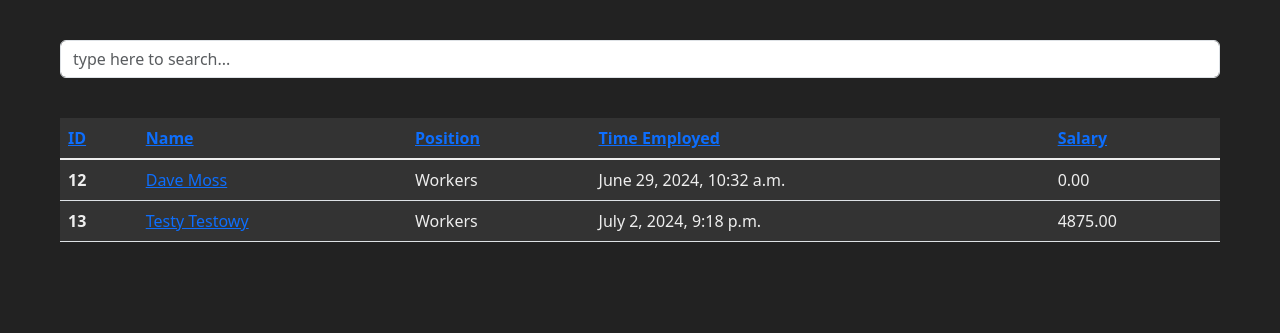
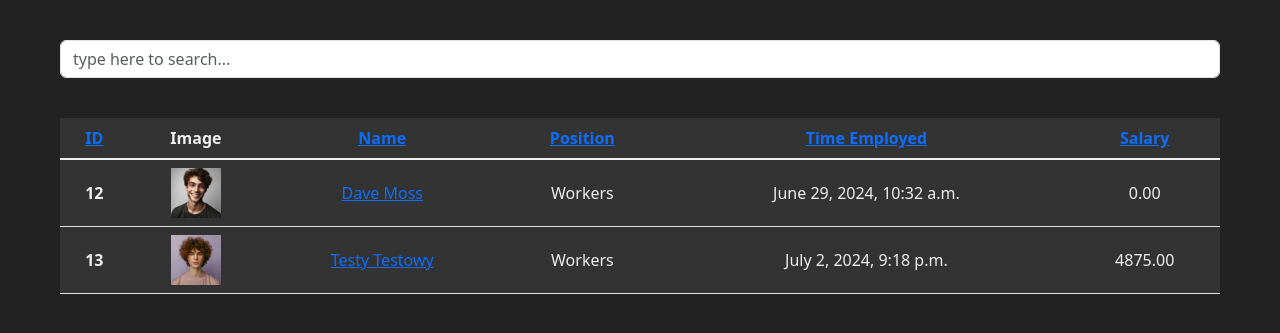
Before and after one commit to EnjoyGray/company-staff, a Django app: page /employers/ in a window 1280 px wide. Shown: the part 56-389 px from the top of the page. Run offline with Django 5.2, Linux system fonts and the light colour scheme; data comes from the database, SQL or seed files in the repository.

Commit message:
add user profil picture for table

```diff
--- a/cstaff/static/cstaff/css/styles.css
+++ b/cstaff/static/cstaff/css/styles.css
@@ -184,6 +184,16 @@ td {
     height: 100%;
 }
 
+.mp-img--small {
+    max-width: 50px;
+    height: 100%;
+}
+
+.text-align-c {
+    text-align: center;
+    vertical-align: middle;
+}
+
 .mp-header-text {
     display: flex;
     flex-direction: column;
--- a/cstaff/templates/cstaff/employers.html
+++ b/cstaff/templates/cstaff/employers.html
@@ -7,8 +7,9 @@
 <section class="mcontainer">
     <table class="table">
         <thead>
-            <tr>
+            <tr class="text-align-c">
                 <th scope="col"><a href="?ordering={% toggle_ordering current_ordering 'id' %}">ID</a></th>
+                <th scope="col">Image</th>
                 <th scope="col"><a href="?ordering={% toggle_ordering current_ordering 'last_name' %}">Name</a></th>
                 <th scope="col"><a href="?ordering={% toggle_ordering current_ordering 'profile__position__position_staff' %}">Position</a></th>
                 <th scope="col"><a href="?ordering={% toggle_ordering current_ordering 'profile__date_of_employment' %}">Time Employed</a></th>
@@ -17,8 +18,15 @@
         </thead>
         <tbody id="tablebox" class="table-group-divider">
             {% for p in employers %} {% if not p.is_superuser %}
-            <tr>
+            <tr class="text-align-c">
                 <th scope="row">{{ p.id }}</th>
+                <td>
+                    {% if p.profile.image.url %}
+                    <img class="mp-img--small" src="{{ p.profile.image.url }}" alt="Users Picture" />
+                    {% else %}
+                    <img class="mp-img--small" src="\static\cstaff\blank_profile.jpeg" alt="Users Picture" />
+                    {% endif %}
+                </td>
                 <td><a href="{{ p.profile.get_absolute_url }}">{{ p.first_name }} {{ p.last_name }}</a></td>
                 <td>{{ p.profile.position.position_staff }}</td>
                 <td>{{ p.profile.date_of_employment }}</td>
@@ -35,12 +43,10 @@
     const rdata = JSON.parse(data);
 
     const input = document.getElementById("search_here");
-    const box = document.getElementById("box");
     const tablebox = document.getElementById("tablebox");
 
     input.addEventListener("keyup", (e) => {
         const searchTerm = e.target.value.toLowerCase();
-        box.innerHTML = "";
         tablebox.innerHTML = "";
 
         const filteredArr = rdata.filter(
@@ -53,11 +59,20 @@
         if (filteredArr.length > 0) {
             filteredArr.forEach((info) => {
                 if (!info.is_superuser) {
-                    box.innerHTML += `<b>${info.first_name} ${info.last_name}</b><br>`;
+                    console.log(info.profile_image);
                     tablebox.innerHTML += `
-                    <tr>
+                    <tr class="text-align-c">
                         <th scope="row">${info.id}</th>
-                        <td><a href="${info.profile_absolute_url}">${info.first_name} ${info.last_name}</a></td>
+                        <td>
+                            <img class="mp-img--small" src="${
+                                info.profile_image.url ? info.profile_image : "/static/cstaff/blank_profile.jpeg"
+                            }" alt="Users Picture" />
+                        </td>
+                        <td>
+                            <a href="${info.profile_absolute_url}">
+                                ${info.first_name} ${info.last_name}
+                            </a>
+                        </td>
                         <td>${info.profile_position_staff}</td>
                         <td>${info.profile_date_of_employment}</td>
                         <td>${info.profile_salary}</td>
@@ -65,35 +80,12 @@
                 }
             });
         } else {
-            box.innerHTML = "<b>Нічого не знайдено...</b>";
+            tablebox.innerHTML += `
+                    <tr class="text-align-c">
+                        <td colspan="6">not found...</td>
+                    </tr>`;
         }
     });
 </script>
 
-<script>
-    //    const data = "{{ qs_json }}";
-    //    //console.log(data);
-    //
-    //    const rdata = JSON.parse(data.replace(/&quot;/g, '"'));
-    //    //console.log(rdata);
-    //
-    //    const input = document.getElementById("search_here");
-    //    //console.log(input);
-    //
-    //    let filteredArr = [];
-    //
-    //    input.addEventListener("keyup", (e) => {
-    //        box.innerHTML = "";
-    //        filteredArr = rdata.filter((info) => info[("first_name", "last_name", "username")].includes(e.target.value));
-    //        //console.log(filteredArr);
-    //        if (filteredArr.length > 0) {
-    //            filteredArr.map((info) => {
-    //                box.innerHTML += `<b>${info["first_name"]} ${info["last_name"]}</b><br>`;
-    //            });
-    //        } else {
-    //            box.innerHTML = "<b>No results found...</b>";
-    //        }
-    //    });
-</script>
-
 {% endblock content %}
--- a/cstaff/views.py
+++ b/cstaff/views.py
@@ -67,7 +67,8 @@ class EmployersListView(ListView):
             profile_position_staff=F('profile__position__position_staff'),
             profile_date_of_employment=F('profile__date_of_employment'),
             profile_salary=F('profile__salary'),
-        ).values('id', 'first_name', 'last_name', 'is_superuser', 'username', 'profile_position_staff', 'profile_date_of_employment', 'profile_salary')
+            profile_image=F('profile__image'),
+        ).values('id', 'first_name', 'last_name', 'is_superuser', 'username', 'profile_position_staff', 'profile_date_of_employment', 'profile_salary', 'profile_image')
 
         users_list = list(users_with_profiles)
         for user in users_list:
```
